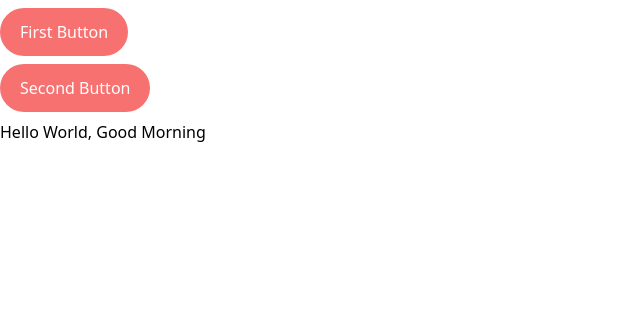
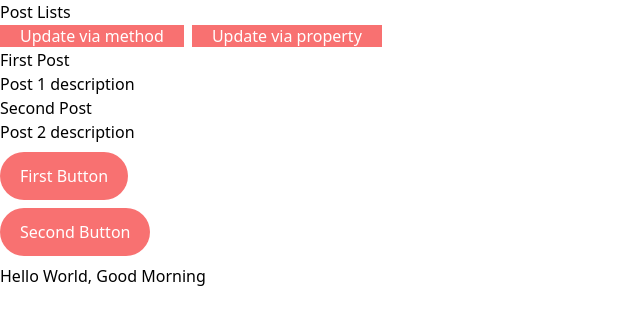
Before and after one commit to shivrajpro/react-by-lwd, a React (Create React App) app: page / in a window 1280 px wide. Shown: the top 324 px of the page, without its empty margins (0-640 px from the left). Built offline with nearby package versions, Linux system fonts and the light colour scheme.

Commit message:
event handlers

```diff
--- a/src/App.js
+++ b/src/App.js
@@ -1,10 +1,12 @@
 import './App.css';
 import Button from './components/Button/Button';
 import HelloWorld from './components/HelloWorld/HelloWorld';
+import Post from './components/Posts/Posts';
 
 function App() {
     return (
         <div className='container mx-auto'>
+            <Post/>
             <Button name="First Button" />
             <Button name="Second Button" />
             <HelloWorld text="Good Morning" />
--- /dev/null
+++ b/src/components/Posts/Posts.js
@@ -0,0 +1,90 @@
+import SinglePost from "../SinglePost/SinglePost";
+
+const { Component } = require("react");
+
+class Post extends Component {
+    state = {
+        posts: [
+            { title: "First Post", description: "Post 1 description" },
+            { title: "Second Post", description: "Post 2 description" }
+        ],
+        postTitle: "Post Lists"
+    }
+
+    updateTitleHandler(title, e) {
+        e.preventDefault();
+        console.log('updating title');
+        console.log(this);
+        this.setState({ postTitle: title })
+    }
+
+    titleHandler = (title, e) => {
+        e.preventDefault();
+        console.log('updating title via property function');
+        console.log(this);
+        this.setState({ postTitle: title })
+    }
+
+    render() {
+        // never do this
+        /*
+        setTimeout(() => {
+            console.log('modifying');
+            const posts = [...this.state.posts];
+
+            posts[0].title = "modified title 1";
+            posts[1].title = "modified title 2";
+
+            // this.setState({posts})
+            // this.setState({postTitle:"modified post title"})
+        }, 3000);
+        */
+        return (
+            <div>
+                <h2>{this.state.postTitle}</h2>
+                <div>
+                <a className="bg-red-400 text-white px-5"
+                        onClick={this.updateTitleHandler.bind(this, "via method")}
+                        href="https://www.google.com/"
+                    >Update via method</a>
+
+                    <a className="bg-red-400 text-white px-5 mx-2"
+                        href="https://www.google.com/"
+                        onClick={this.titleHandler.bind(this, 'via prop')}
+                    >Update via property</a>
+
+                {/* <a className="bg-red-400 text-white px-5"
+                        onClick={(e) => this.updateTitleHandler(e)}
+                        href="https://www.google.com/"
+                    >Update via method</a>
+
+                    <a className="bg-red-400 text-white px-5 mx-2"
+                        href="https://www.google.com/"
+                        onClick={(e) => this.titleHandler(e)}
+                    >Update via property</a> */}
+
+                    {/* <a className="bg-red-400 text-white px-5 mx-2"
+                    href="https://www.google.com/"
+                    onClick={this.titleHandler}
+                    >Update via property</a>
+                    <a className="bg-red-400 text-white px-5"
+                    onClick={this.updateTitleHandler.bind(this)}
+                    href="https://www.google.com/"
+                    >Update via method</a> */}
+
+                    {/* <button className="bg-red-400 text-white px-5"
+                    // onClick={this.updateTitleHandler.bind(this)}
+                    onClick={this.titleHandler}//arrow function
+                    // this refers to click event of button
+                    >Update Post</button> */}
+                </div>
+                <div>
+                    <SinglePost title={this.state.posts[0].title} description={this.state.posts[0].description} />
+                    <SinglePost title={this.state.posts[1].title} description={this.state.posts[1].description} />
+                </div>
+            </div>
+        )
+    }
+}
+
+export default Post;
--- /dev/null
+++ b/src/components/SinglePost/SinglePost.js
@@ -0,0 +1,14 @@
+import { Component } from "react";
+
+class SinglePost extends Component{
+    render(){
+        return (
+            <div>
+                <div> {this.props.title} </div>
+                <div> {this.props.description} </div>
+            </div>
+        )
+    }
+}
+
+export default SinglePost;
```
Also changed, not shown: react-notes.txt, 1 other file (tests, documents, lock files or other folders).
